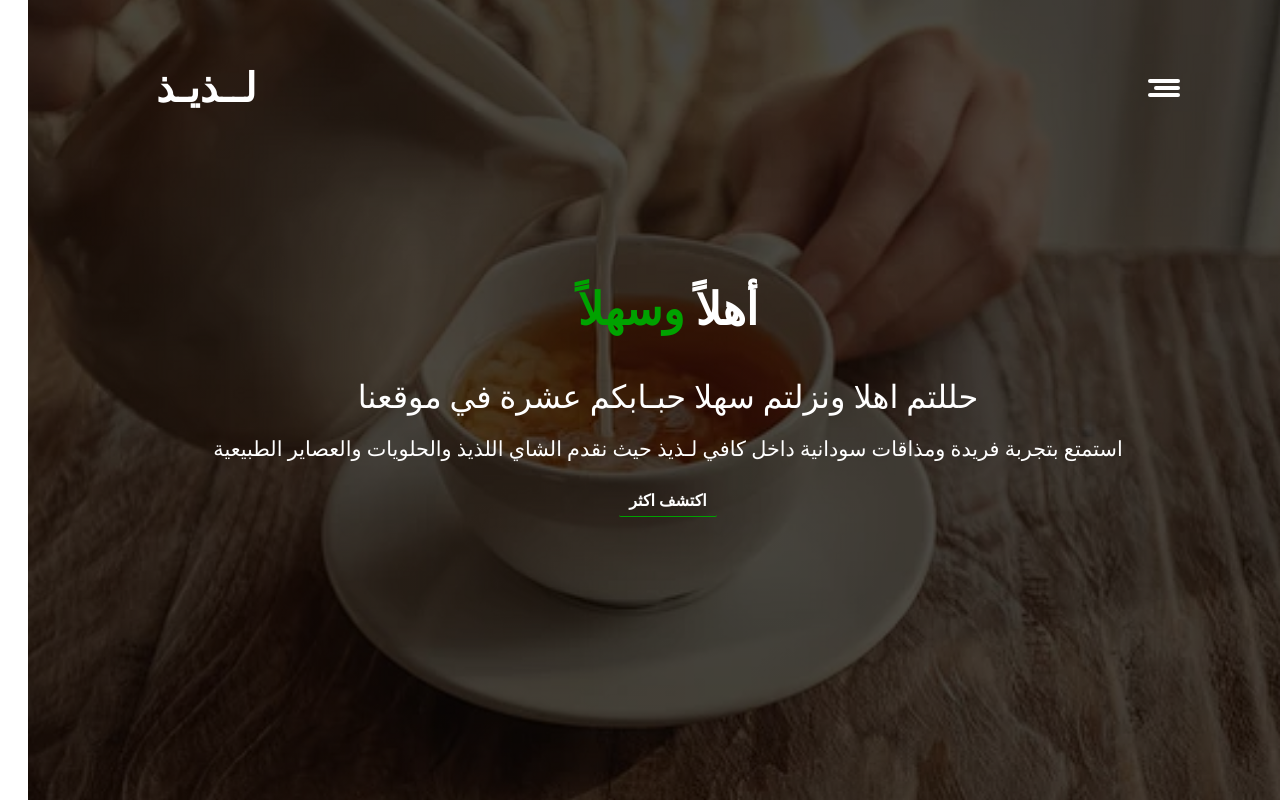
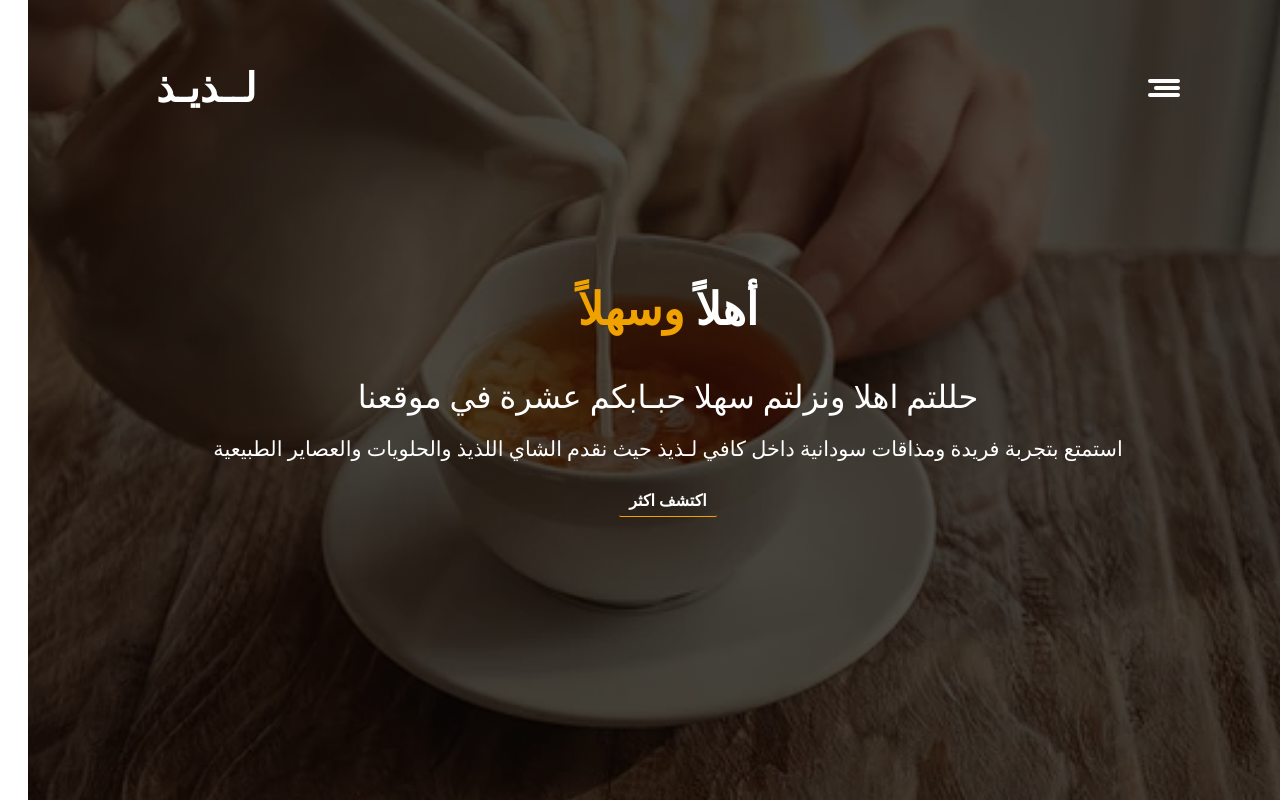
Before and after one commit to abdallaelnjoomi/gaily, a plain HTML site: page index.html in a window 1280 px wide. Shown: the top 800 px of the page. Drawn offline with Linux system fonts and the light colour scheme.

Commit message:
Revers old color

```diff
--- a/style.css
+++ b/style.css
@@ -2,7 +2,7 @@
 
 :root {
     --primaryColor: #561705;
-    --secandoryColor: #00a200;
+    --secandoryColor: #F0a200;
     --third-color: #f8e7a84e;
     --whiteColor: #fff;
     --blackColor: #202020;
```
